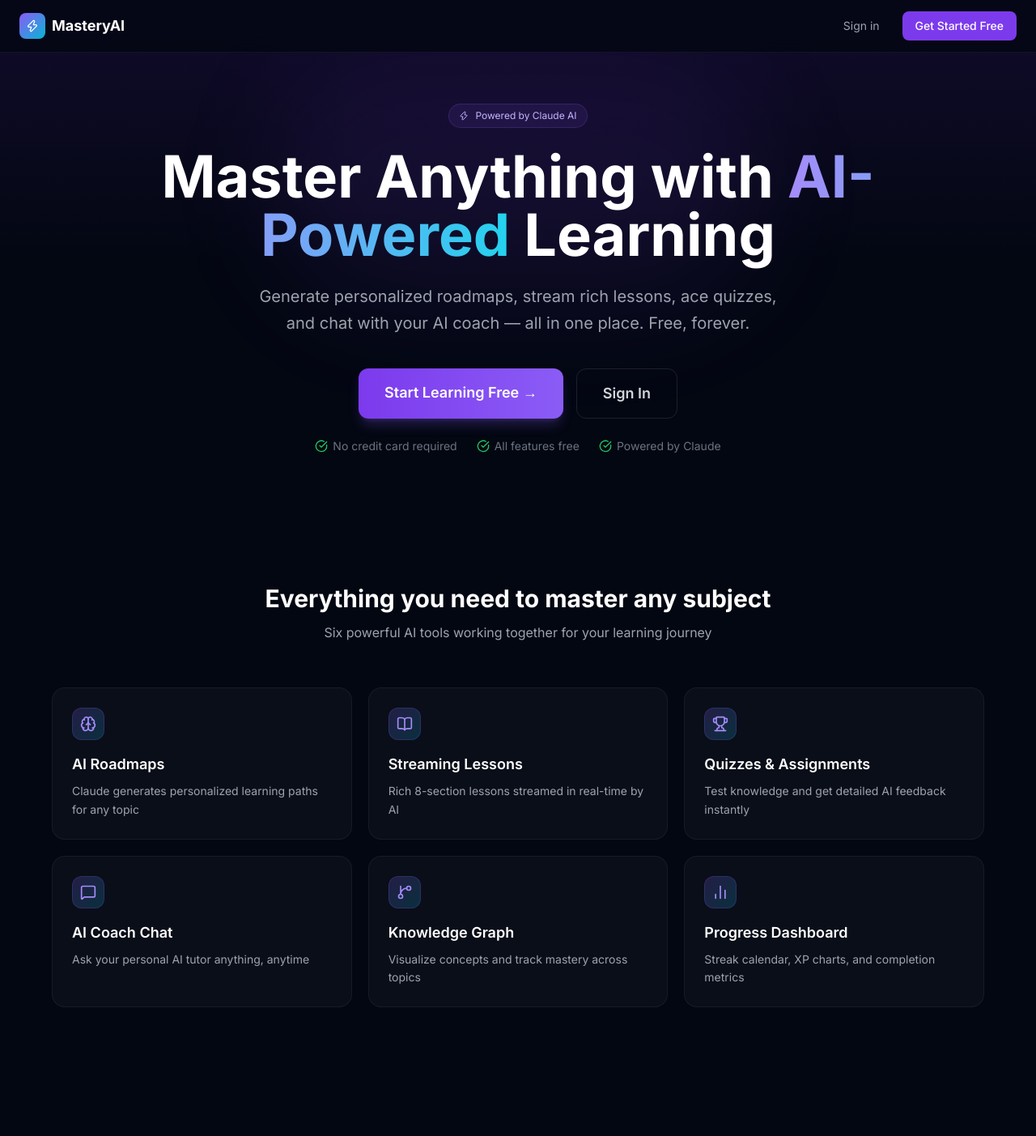
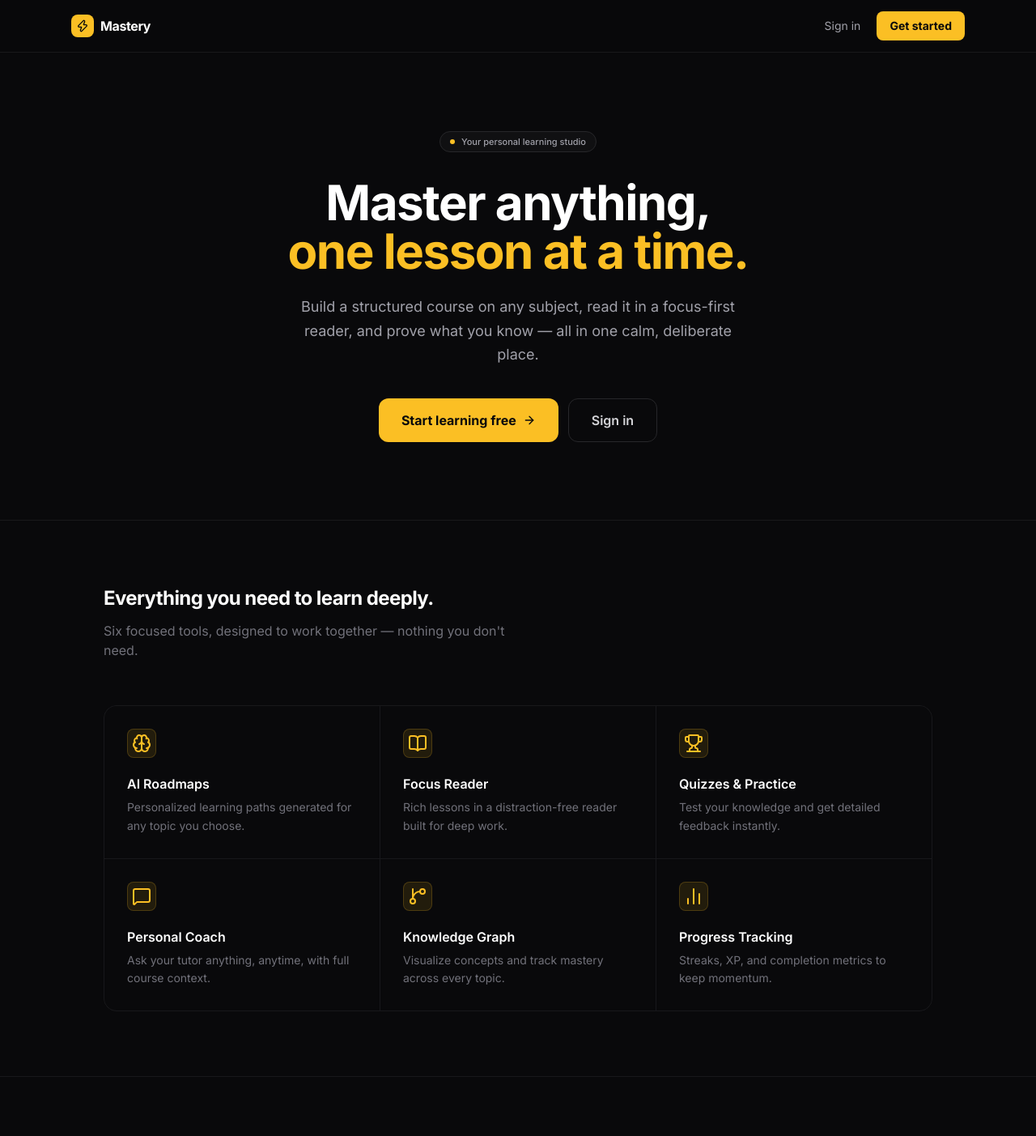
Before and after one commit to reuvenkatz36-hub/Learn, a Next.js app: page / in a window 1280 px wide. Shown: the top 1403 px of the page at 81% size. Built offline with nearby package versions, Linux system fonts and the light colour scheme.

Commit message:
Redesign: premium landing page + dark auth screens

```diff
--- a/src/app/auth/login/page.tsx
+++ b/src/app/auth/login/page.tsx
@@ -27,39 +27,39 @@
   }
 
   return (
-    <div className="min-h-screen bg-gray-950 text-white flex items-center justify-center px-4">
+    <div className="min-h-screen bg-zinc-950 text-white flex items-center justify-center px-4">
       <div className="w-full max-w-sm">
         <div className="text-center mb-8">
           <Link href="/" className="inline-flex items-center gap-2 mb-6">
-            <div className="w-8 h-8 rounded-lg bg-gradient-to-br from-violet-500 to-cyan-500 flex items-center justify-center">
-              <Zap className="w-4 h-4 text-white" />
+            <div className="w-8 h-8 rounded-lg bg-amber-400 flex items-center justify-center">
+              <Zap className="w-4 h-4 text-zinc-950" />
             </div>
-            <span className="font-bold text-lg">MasteryAI</span>
+            <span className="font-bold text-lg text-white">MasteryAI</span>
           </Link>
-          <h1 className="text-2xl font-bold">Welcome back</h1>
-          <p className="text-gray-400 mt-1 text-sm">Sign in to continue learning</p>
+          <h1 className="text-2xl font-bold text-white">Welcome back</h1>
+          <p className="text-zinc-500 mt-1 text-sm">Sign in to continue learning</p>
         </div>
 
         <form onSubmit={handleLogin} className="space-y-4">
           <div>
-            <label className="block text-sm font-medium text-gray-300 mb-1.5">Email</label>
+            <label className="block text-sm font-medium text-zinc-400 mb-1.5">Email</label>
             <input
               type="email"
               value={email}
               onChange={e => setEmail(e.target.value)}
               required
-              className="w-full bg-white/5 border border-white/10 rounded-xl px-4 py-3 text-sm focus:outline-none focus:border-violet-500 transition-colors"
+              className="w-full bg-zinc-900 border border-zinc-800 rounded-xl px-4 py-3 text-sm text-white placeholder-zinc-600 focus:outline-none focus:border-amber-400/50 transition-colors"
               placeholder="you@example.com"
             />
           </div>
           <div>
-            <label className="block text-sm font-medium text-gray-300 mb-1.5">Password</label>
+            <label className="block text-sm font-medium text-zinc-400 mb-1.5">Password</label>
             <input
               type="password"
               value={password}
               onChange={e => setPassword(e.target.value)}
               required
-              className="w-full bg-white/5 border border-white/10 rounded-xl px-4 py-3 text-sm focus:outline-none focus:border-violet-500 transition-colors"
+              className="w-full bg-zinc-900 border border-zinc-800 rounded-xl px-4 py-3 text-sm text-white placeholder-zinc-600 focus:outline-none focus:border-amber-400/50 transition-colors"
               placeholder="••••••••"
             />
           </div>
@@ -73,15 +73,15 @@
           <button
             type="submit"
             disabled={loading}
-            className="w-full bg-violet-600 hover:bg-violet-500 disabled:opacity-50 transition-colors text-white py-3 rounded-xl font-semibold text-sm flex items-center justify-center gap-2"
+            className="w-full bg-amber-400 hover:bg-amber-300 disabled:opacity-50 transition-colors text-zinc-950 py-3 rounded-xl font-bold text-sm flex items-center justify-center gap-2"
           >
             {loading ? <><Loader2 className="w-4 h-4 animate-spin" /> Signing in...</> : 'Sign In'}
           </button>
         </form>
 
-        <p className="text-center text-sm text-gray-500 mt-6">
+        <p className="text-center text-sm text-zinc-600 mt-6">
           Don&apos;t have an account?{' '}
-          <Link href="/auth/signup" className="text-violet-400 hover:text-violet-300 transition-colors font-medium">
+          <Link href="/auth/signup" className="text-amber-400 hover:text-amber-300 transition-colors font-medium">
             Sign up free
           </Link>
         </p>
--- a/src/app/auth/signup/page.tsx
+++ b/src/app/auth/signup/page.tsx
@@ -34,62 +34,62 @@
 
   if (success) {
     return (
-      <div className="min-h-screen bg-gray-950 flex items-center justify-center">
+      <div className="min-h-screen bg-zinc-950 flex items-center justify-center">
         <div className="text-center">
-          <CheckCircle className="w-12 h-12 text-green-400 mx-auto mb-4" />
-          <h2 className="text-xl font-semibold">Account created!</h2>
-          <p className="text-gray-400 mt-2 text-sm">Redirecting to dashboard...</p>
+          <CheckCircle className="w-12 h-12 text-emerald-400 mx-auto mb-4" />
+          <h2 className="text-xl font-bold text-white">Account created</h2>
+          <p className="text-zinc-500 mt-2 text-sm">Redirecting to dashboard...</p>
         </div>
       </div>
     )
   }
 
   return (
-    <div className="min-h-screen bg-gray-950 flex items-center justify-center px-4">
+    <div className="min-h-screen bg-zinc-950 text-white flex items-center justify-center px-4">
       <div className="w-full max-w-md">
         <div className="text-center mb-8">
           <Link href="/" className="inline-flex items-center gap-2 mb-6">
-            <div className="w-8 h-8 rounded-lg bg-gradient-to-br from-violet-500 to-cyan-500 flex items-center justify-center">
-              <Zap className="w-4 h-4 text-white" />
+            <div className="w-8 h-8 rounded-lg bg-amber-400 flex items-center justify-center">
+              <Zap className="w-4 h-4 text-zinc-950" />
             </div>
-            <span className="font-bold text-lg">MasteryAI</span>
+            <span className="font-bold text-lg text-white">MasteryAI</span>
           </Link>
-          <h1 className="text-2xl font-bold">Start learning for free</h1>
-          <p className="text-gray-400 mt-1 text-sm">No credit card required</p>
+          <h1 className="text-2xl font-bold text-white">Start learning for free</h1>
+          <p className="text-zinc-500 mt-1 text-sm">No credit card required</p>
         </div>
 
         <form onSubmit={handleSignup} className="space-y-4">
           <div>
-            <label className="block text-sm font-medium text-gray-300 mb-1.5">Name</label>
+            <label className="block text-sm font-medium text-zinc-400 mb-1.5">Name</label>
             <input
               type="text"
               value={name}
               onChange={e => setName(e.target.value)}
               required
-              className="w-full bg-white/5 border border-white/10 rounded-lg px-4 py-3 text-sm focus:outline-none focus:border-violet-500 transition-colors"
+              className="w-full bg-zinc-900 border border-zinc-800 rounded-lg px-4 py-3 text-sm text-white placeholder-zinc-600 focus:outline-none focus:border-amber-400/50 transition-colors"
               placeholder="Your name"
             />
           </div>
           <div>
-            <label className="block text-sm font-medium text-gray-300 mb-1.5">Email</label>
+            <label className="block text-sm font-medium text-zinc-400 mb-1.5">Email</label>
             <input
               type="email"
               value={email}
               onChange={e => setEmail(e.target.value)}
               required
-              className="w-full bg-white/5 border border-white/10 rounded-lg px-4 py-3 text-sm focus:outline-none focus:border-violet-500 transition-colors"
+              className="w-full bg-zinc-900 border border-zinc-800 rounded-lg px-4 py-3 text-sm text-white placeholder-zinc-600 focus:outline-none focus:border-amber-400/50 transition-colors"
               placeholder="you@example.com"
             />
           </div>
           <div>
-            <label className="block text-sm font-medium text-gray-300 mb-1.5">Password</label>
+            <label className="block text-sm font-medium text-zinc-400 mb-1.5">Password</label>
             <input
               type="password"
               value={password}
               onChange={e => setPassword(e.target.value)}
               required
               minLength={6}
-              className="w-full bg-white/5 border border-white/10 rounded-lg px-4 py-3 text-sm focus:outline-none focus:border-violet-500 transition-colors"
+              className="w-full bg-zinc-900 border border-zinc-800 rounded-lg px-4 py-3 text-sm text-white placeholder-zinc-600 focus:outline-none focus:border-amber-400/50 transition-colors"
               placeholder="At least 6 characters"
             />
           </div>
@@ -103,15 +103,15 @@
           <button
             type="submit"
             disabled={loading}
-            className="w-full bg-violet-600 hover:bg-violet-500 disabled:opacity-50 transition-colors py-3 rounded-lg font-semibold text-sm flex items-center justify-center gap-2"
+            className="w-full bg-amber-400 hover:bg-amber-300 text-zinc-950 disabled:opacity-50 transition-colors py-3 rounded-lg font-bold text-sm flex items-center justify-center gap-2"
           >
             {loading ? <><Loader2 className="w-4 h-4 animate-spin" /> Creating account...</> : 'Create Free Account'}
           </button>
         </form>
 
-        <p className="text-center text-sm text-gray-500 mt-6">
+        <p className="text-center text-sm text-zinc-600 mt-6">
           Already have an account?{' '}
-          <Link href="/auth/login" className="text-violet-400 hover:text-violet-300 transition-colors font-medium">
+          <Link href="/auth/login" className="text-amber-400 hover:text-amber-300 transition-colors font-medium">
             Sign in
           </Link>
         </p>
--- a/src/app/page.tsx
+++ b/src/app/page.tsx
@@ -1,92 +1,81 @@
 import Link from 'next/link'
-import { Brain, BookOpen, Trophy, MessageSquare, GitBranch, BarChart2, Zap, CheckCircle } from 'lucide-react'
+import { Brain, BookOpen, Trophy, MessageSquare, GitBranch, BarChart2, Zap, ArrowRight } from 'lucide-react'
 
 const features = [
-  { icon: Brain, title: 'AI Roadmaps', desc: 'Claude generates personalized learning paths for any topic' },
-  { icon: BookOpen, title: 'Streaming Lessons', desc: 'Rich 8-section lessons streamed in real-time by AI' },
-  { icon: Trophy, title: 'Quizzes & Assignments', desc: 'Test knowledge and get detailed AI feedback instantly' },
-  { icon: MessageSquare, title: 'AI Coach Chat', desc: 'Ask your personal AI tutor anything, anytime' },
-  { icon: GitBranch, title: 'Knowledge Graph', desc: 'Visualize concepts and track mastery across topics' },
-  { icon: BarChart2, title: 'Progress Dashboard', desc: 'Streak calendar, XP charts, and completion metrics' },
+  { icon: Brain, title: 'AI Roadmaps', desc: 'Personalized learning paths generated for any topic you choose.' },
+  { icon: BookOpen, title: 'Focus Reader', desc: 'Rich lessons in a distraction-free reader built for deep work.' },
+  { icon: Trophy, title: 'Quizzes & Practice', desc: 'Test your knowledge and get detailed feedback instantly.' },
+  { icon: MessageSquare, title: 'Personal Coach', desc: 'Ask your tutor anything, anytime, with full course context.' },
+  { icon: GitBranch, title: 'Knowledge Graph', desc: 'Visualize concepts and track mastery across every topic.' },
+  { icon: BarChart2, title: 'Progress Tracking', desc: 'Streaks, XP, and completion metrics to keep momentum.' },
 ]
 
 export default function HomePage() {
   return (
-    <div className="min-h-screen bg-gray-950 text-white">
+    <div className="min-h-screen bg-zinc-950 text-white antialiased">
       {/* Nav */}
-      <nav className="fixed top-0 w-full z-50 border-b border-white/5 bg-gray-950/80 backdrop-blur-md">
-        <div className="max-w-7xl mx-auto px-6 h-16 flex items-center justify-between">
+      <nav className="fixed top-0 w-full z-50 border-b border-zinc-900 bg-zinc-950/80 backdrop-blur-md">
+        <div className="max-w-6xl mx-auto px-6 h-16 flex items-center justify-between">
           <div className="flex items-center gap-2">
-            <div className="w-8 h-8 rounded-lg bg-gradient-to-br from-violet-500 to-cyan-500 flex items-center justify-center">
-              <Zap className="w-4 h-4 text-white" />
+            <div className="w-7 h-7 rounded-lg bg-amber-400 flex items-center justify-center">
+              <Zap className="w-4 h-4 text-zinc-950" />
             </div>
-            <span className="font-bold text-lg">MasteryAI</span>
+            <span className="font-bold tracking-tight">Mastery</span>
           </div>
-          <div className="flex items-center gap-3">
-            <Link href="/auth/login" className="text-sm text-gray-400 hover:text-white transition-colors px-4 py-2">
+          <div className="flex items-center gap-1">
+            <Link href="/auth/login" className="text-sm text-zinc-400 hover:text-white transition-colors px-4 py-2">
               Sign in
             </Link>
-            <Link href="/auth/signup" className="text-sm bg-violet-600 hover:bg-violet-500 transition-colors px-4 py-2 rounded-lg font-medium">
-              Get Started Free
+            <Link href="/auth/signup" className="text-sm bg-amber-400 hover:bg-amber-300 text-zinc-950 transition-colors px-4 py-2 rounded-lg font-bold">
+              Get started
             </Link>
           </div>
         </div>
       </nav>
 
       {/* Hero */}
-      <section className="pt-32 pb-20 px-6 text-center relative overflow-hidden">
-        <div className="absolute inset-0 bg-gradient-to-b from-violet-900/20 via-transparent to-transparent pointer-events-none" />
-        <div className="absolute top-20 left-1/2 -translate-x-1/2 w-[600px] h-[300px] bg-violet-600/10 rounded-full blur-3xl pointer-events-none" />
-
-        <div className="relative max-w-4xl mx-auto">
-          <div className="inline-flex items-center gap-2 text-xs bg-violet-500/10 border border-violet-500/20 text-violet-300 px-3 py-1.5 rounded-full mb-6">
-            <Zap className="w-3 h-3" />
-            Powered by Claude AI
+      <section className="pt-40 pb-24 px-6 text-center">
+        <div className="max-w-3xl mx-auto">
+          <div className="inline-flex items-center gap-2 text-[11px] font-medium text-zinc-400 border border-zinc-800 bg-zinc-900/50 px-3 py-1 rounded-full mb-8">
+            <span className="w-1.5 h-1.5 rounded-full bg-amber-400" />
+            Your personal learning studio
           </div>
-          <h1 className="text-5xl sm:text-7xl font-bold mb-6 leading-tight">
-            Master Anything with{' '}
-            <span className="bg-gradient-to-r from-violet-400 to-cyan-400 bg-clip-text text-transparent">
-              AI-Powered
-            </span>{' '}
-            Learning
+          <h1 className="text-5xl sm:text-6xl font-bold mb-6 leading-[1.05] tracking-tight">
+            Master anything,
+            <br />
+            <span className="text-amber-400">one lesson at a time.</span>
           </h1>
-          <p className="text-xl text-gray-400 mb-10 max-w-2xl mx-auto leading-relaxed">
-            Generate personalized roadmaps, stream rich lessons, ace quizzes, and chat with your AI coach &mdash; all in one place. Free, forever.
+          <p className="text-lg text-zinc-400 mb-10 max-w-xl mx-auto leading-relaxed">
+            Build a structured course on any subject, read it in a focus-first reader,
+            and prove what you know — all in one calm, deliberate place.
           </p>
-          <div className="flex flex-col sm:flex-row gap-4 justify-center">
-            <Link href="/auth/signup" className="bg-gradient-to-r from-violet-600 to-violet-500 hover:from-violet-500 hover:to-violet-400 text-white px-8 py-4 rounded-xl font-semibold text-lg transition-all shadow-lg shadow-violet-500/25">
-              Start Learning Free &rarr;
+          <div className="flex flex-col sm:flex-row gap-3 justify-center">
+            <Link href="/auth/signup" className="group inline-flex items-center justify-center gap-2 bg-amber-400 hover:bg-amber-300 text-zinc-950 px-7 py-3.5 rounded-xl font-bold transition-colors">
+              Start learning free
+              <ArrowRight className="w-4 h-4 group-hover:translate-x-0.5 transition-transform" />
             </Link>
-            <Link href="/auth/login" className="border border-white/10 hover:border-white/20 text-gray-300 px-8 py-4 rounded-xl font-semibold text-lg transition-all">
-              Sign In
+            <Link href="/auth/login" className="inline-flex items-center justify-center border border-zinc-800 hover:border-zinc-700 hover:bg-zinc-900 text-zinc-300 px-7 py-3.5 rounded-xl font-semibold transition-all">
+              Sign in
             </Link>
-          </div>
-          <div className="mt-6 flex items-center justify-center gap-6 text-sm text-gray-500">
-            {['No credit card required', 'All features free', 'Powered by Claude'].map(item => (
-              <div key={item} className="flex items-center gap-1.5">
-                <CheckCircle className="w-4 h-4 text-green-500" />
-                {item}
-              </div>
-            ))}
           </div>
         </div>
       </section>
 
       {/* Features */}
-      <section className="py-20 px-6">
-        <div className="max-w-6xl mx-auto">
-          <div className="text-center mb-14">
-            <h2 className="text-3xl font-bold mb-3">Everything you need to master any subject</h2>
-            <p className="text-gray-400">Six powerful AI tools working together for your learning journey</p>
+      <section className="py-20 px-6 border-t border-zinc-900">
+        <div className="max-w-5xl mx-auto">
+          <div className="mb-14 max-w-lg">
+            <h2 className="text-2xl font-bold mb-3 tracking-tight">Everything you need to learn deeply.</h2>
+            <p className="text-zinc-500">Six focused tools, designed to work together — nothing you don&apos;t need.</p>
           </div>
-          <div className="grid grid-cols-1 sm:grid-cols-2 lg:grid-cols-3 gap-5">
+          <div className="grid grid-cols-1 sm:grid-cols-2 lg:grid-cols-3 gap-px bg-zinc-900 border border-zinc-900 rounded-2xl overflow-hidden">
             {features.map(({ icon: Icon, title, desc }) => (
-              <div key={title} className="group p-6 rounded-2xl bg-white/[0.03] border border-white/5 hover:border-violet-500/30 hover:bg-white/[0.05] transition-all">
-                <div className="w-10 h-10 rounded-xl bg-gradient-to-br from-violet-500/20 to-cyan-500/20 border border-violet-500/20 flex items-center justify-center mb-4 group-hover:border-violet-500/40 transition-all">
-                  <Icon className="w-5 h-5 text-violet-400" />
+              <div key={title} className="group p-7 bg-zinc-950 hover:bg-zinc-900/60 transition-colors">
+                <div className="w-9 h-9 rounded-lg bg-amber-400/10 border border-amber-400/20 flex items-center justify-center mb-5">
+                  <Icon className="w-4.5 h-4.5 text-amber-400" />
                 </div>
-                <h3 className="font-semibold text-lg mb-2">{title}</h3>
-                <p className="text-sm text-gray-400 leading-relaxed">{desc}</p>
+                <h3 className="font-semibold mb-1.5">{title}</h3>
+                <p className="text-sm text-zinc-500 leading-relaxed">{desc}</p>
               </div>
             ))}
           </div>
@@ -94,20 +83,19 @@
       </section>
 
       {/* CTA */}
-      <section className="py-20 px-6">
+      <section className="py-24 px-6 border-t border-zinc-900">
         <div className="max-w-2xl mx-auto text-center">
-          <div className="p-10 rounded-3xl bg-gradient-to-b from-violet-900/30 to-gray-900/50 border border-violet-500/20">
-            <h2 className="text-3xl font-bold mb-4">Ready to start mastering?</h2>
-            <p className="text-gray-400 mb-8">Join thousands of learners accelerating their growth with AI</p>
-            <Link href="/auth/signup" className="inline-block bg-gradient-to-r from-violet-600 to-violet-500 hover:from-violet-500 hover:to-violet-400 text-white px-10 py-4 rounded-xl font-semibold text-lg transition-all shadow-lg shadow-violet-500/25">
-              Get Started &mdash; It&apos;s Free
-            </Link>
-          </div>
+          <h2 className="text-3xl font-bold mb-4 tracking-tight">Ready to start?</h2>
+          <p className="text-zinc-500 mb-8">Create your first course in under a minute. No card required.</p>
+          <Link href="/auth/signup" className="inline-flex items-center gap-2 bg-amber-400 hover:bg-amber-300 text-zinc-950 px-8 py-3.5 rounded-xl font-bold transition-colors">
+            Get started — it&apos;s free
+            <ArrowRight className="w-4 h-4" />
+          </Link>
         </div>
       </section>
 
-      <footer className="border-t border-white/5 py-8 px-6 text-center text-gray-600 text-sm">
-        &copy; 2026 MasteryAI &middot; Built with Claude AI
+      <footer className="border-t border-zinc-900 py-8 px-6 text-center text-zinc-600 text-sm">
+        © 2026 Mastery
       </footer>
     </div>
   )
```
